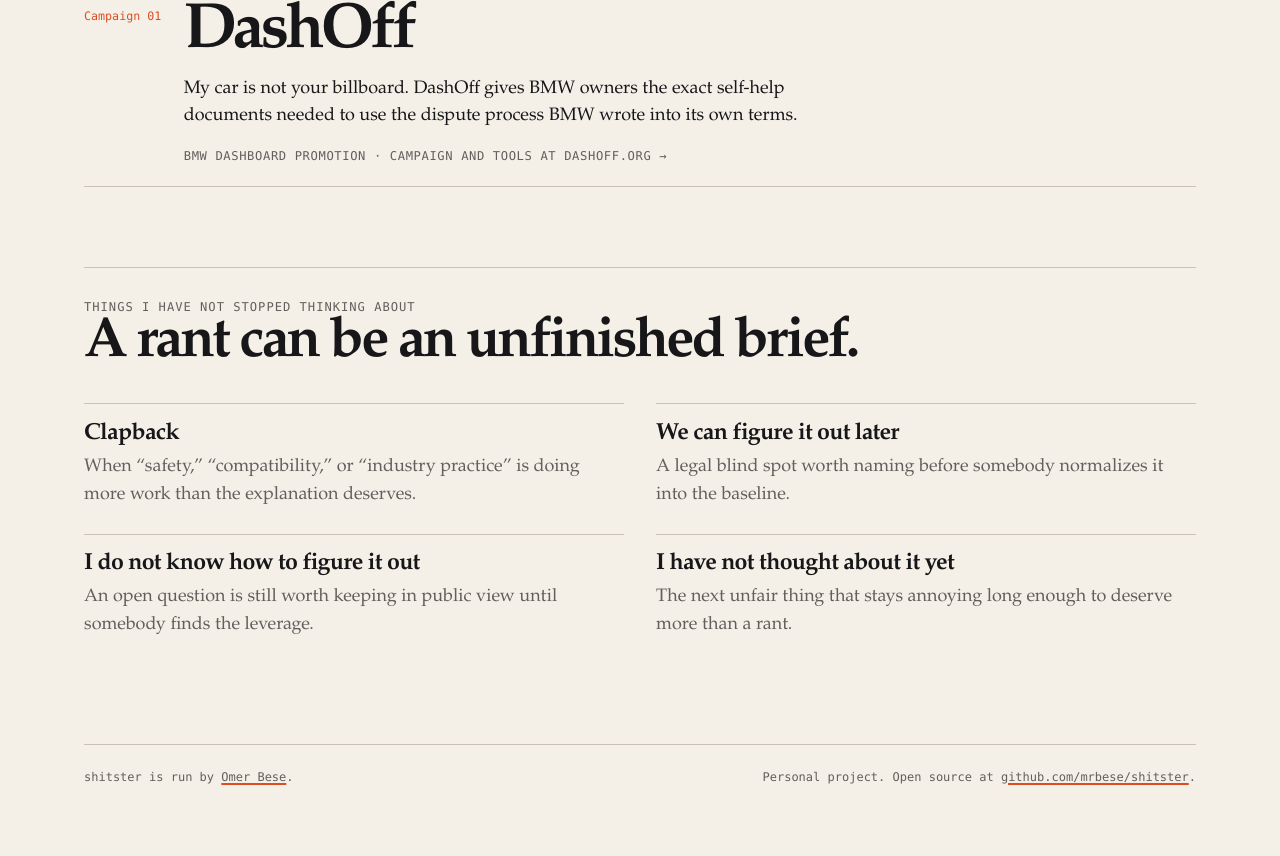
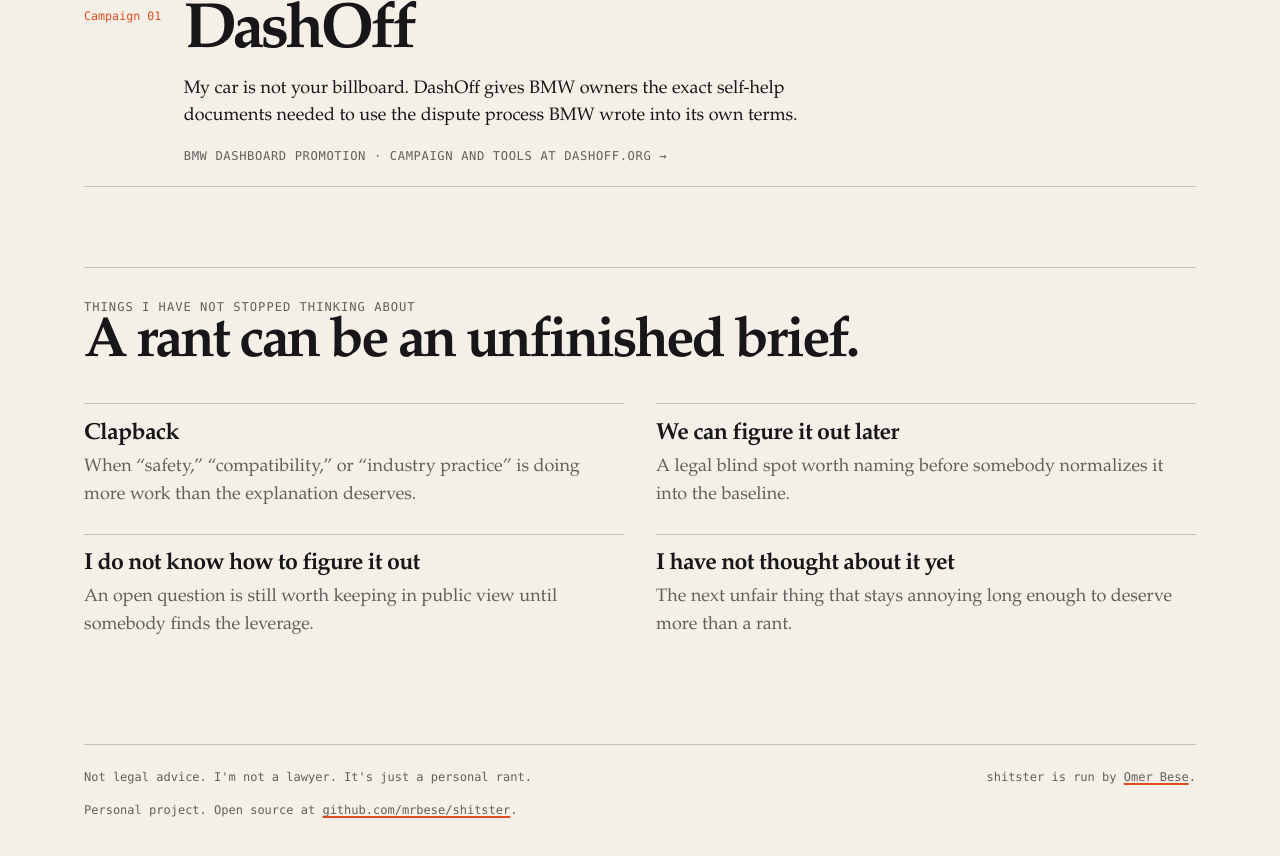
Before and after one commit to mrbese/shitster, a website built with Vite: page umbrella/index.html in a window 1280 px wide. Shown: the part 2528-3384 px from the top of the page. Built offline with nearby package versions, Linux system fonts and the light colour scheme.

Commit message:
fix: restore umbrella disclaimer

```diff
--- a/umbrella/index.html
+++ b/umbrella/index.html
@@ -3,7 +3,7 @@
 <head>
 <meta charset="utf-8">
 <meta name="viewport" content="width=device-width, initial-scale=1">
-<title>shitster — Ranting is not enough</title>
+<title>shitster: Ranting is not enough</title>
 <meta name="description" content="A personal manifesto about turning a rant into an action. DashOff is the first Shitster campaign.">
 <style>
   :root {
@@ -156,6 +156,7 @@
     </main>
 
     <footer>
+      <span>Not legal advice. I'm not a lawyer. It's just a personal rant.</span>
       <span>shitster is run by <a href="https://mrbese.com">Omer Bese</a>.</span>
       <span>Personal project. Open source at <a href="https://github.com/mrbese/shitster">github.com/mrbese/shitster</a>.</span>
     </footer>
```
